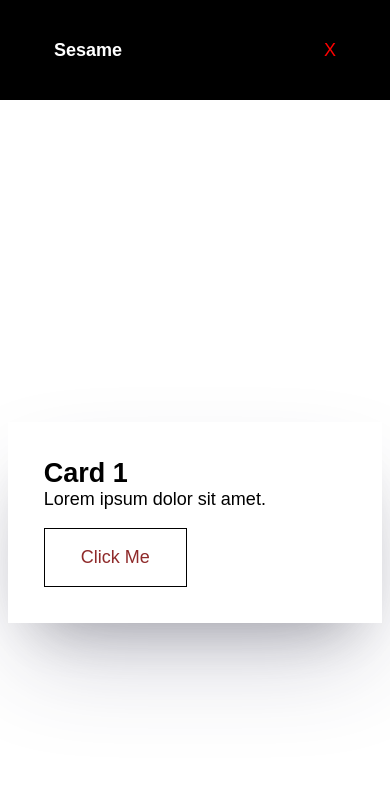
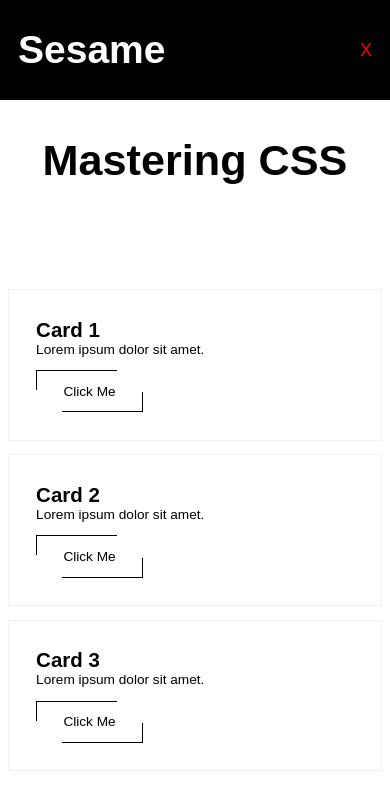
Before and after one commit to RickyRivas/css-animations-practice, a plain HTML site: page index.html in a window 390 px wide. Drawn offline with Linux system fonts and the light colour scheme; a web font is replaced by a local one.

Commit message:
responsive css

```diff
--- a/index.html
+++ b/index.html
@@ -81,9 +81,22 @@
             <span class='close'></span>
         </nav>
     </header>
+    <div class="heading">
+        <h1>Mastering CSS</h1>
+    </div>
     <section id="cards">
         <div class="item">
             <h2>Card 1</h2>
+            <p>Lorem ipsum dolor sit amet.</p>
+            <a href="#">Click Me</a>
+        </div>
+        <div class="item">
+            <h2>Card 2</h2>
+            <p>Lorem ipsum dolor sit amet.</p>
+            <a href="#">Click Me</a>
+        </div>
+        <div class="item">
+            <h2>Card 3</h2>
             <p>Lorem ipsum dolor sit amet.</p>
             <a href="#">Click Me</a>
         </div>
--- a/styles.css
+++ b/styles.css
@@ -5,8 +5,8 @@
 }
 
 :root {
-    --box-shadow: rgba(255, 255, 255, 0.1) 0px 1px 1px 0px inset, rgba(50, 50, 93, 0.25) 0px 50px 100px -20px, rgba(0, 0, 0, 0.3) 0px 30px 60px -30px;
-    ;
+    --box-shadow-one: rgba(255, 255, 255, 0.1) 0px 1px 1px 0px inset, rgba(50, 50, 93, 0.25) 0px 50px 100px -20px, rgba(0, 0, 0, 0.3) 0px 30px 60px -30px;
+    --box-shadow-two: rgba(0, 0, 0, 0.02) 0px 1px 3px 0px, rgba(27, 31, 35, 0.15) 0px 0px 0px 1px;
 }
 
 html,
@@ -36,11 +36,12 @@ header {
         justify-content: space-between;
         align-items: center;
         position: relative;
-        padding: 1em 3em;
+        padding: 1em;
+        z-index: 9999;
     }
 
     nav .logo {
-        font-size: 1em;
+        font-size: min(10vw, 2.2em);
         color: white;
     }
 
@@ -159,7 +160,8 @@ header {
         display: none;
         opacity: 0;
         border-radius: .5em;
-        box-shadow: var(--box-shadow)
+        box-shadow: var(--box-shadow-one);
+        z-index: 20;
     }
 
     .sublinks li a {
@@ -175,15 +177,30 @@ header {
     .sublinks li {
         border: 0;
     }
-
-    /* cards */
-    #cards {
-        height: 100%;
-        width: 96%;
+    /* heading */
+    .heading {
+        width: 100%;
+        max-width: 30em;
+        margin: auto;
         display: flex;
         justify-content: center;
         align-items: center;
+        padding: 2em;
+    }
+    .heading h1 {
+        font-size: min(12vw, 2.4em);
+    }
+    /* cards */
+    #cards {
+        padding-top: 5em;
+        height: auto;
+        width: 96%;
+        display: grid;
+        grid-template-columns: repeat(auto-fit, minmax(270px, 1fr));
+        place-items: center;
+        grid-gap: 1em;
         margin: auto;
+        font-size: min(3.5vw, 1em);
     }
 
     #cards .item {
@@ -194,9 +211,38 @@ header {
         flex-direction: column;
         justify-content: center;
         align-items: flex-start;
-        box-shadow: var(--box-shadow);
-        transition: transform 300ms ease-in-out;
+        border: 1px solid #f1f1f1;
+        position: relative;
+        z-index: 2;
+        transition: all .3s;
     }
+
+    #cards .item::before {
+        content: '';
+        background-color: #222;
+        width: 100%;
+        height: 0%;
+        position: absolute;
+        top: 0;
+        left: 0;
+        z-index: -1;
+        transition: height 300ms ease-in;
+    }
+
+    #cards .item:hover {
+        transition: box-shadow 300ms ease;
+        box-shadow: var(--box-shadow-one);
+    }
+
+    /*
+    #cards .item:hover a {
+        color: white;
+        border: 1px solid white;
+    }
+
+    #cards .item:hover::before {
+        height: 100%;
+    } */
 
     #cards .item h1 {
         margin-bottom: 1em;
@@ -207,10 +253,45 @@ header {
     }
 
     #cards .item a {
-        border: 1px solid black;
         padding: 1em 2em;
         text-decoration: none;
-        color: rgb(143, 42, 42);
+        color: black;
+        transition: all .3s;
+        position: relative;
+    }
+
+    .item a::after {
+        content: '';
+        border-left: 1px solid black;
+        border-top: 1px solid black;
+        width: 75%;
+        height: 45%;
+        position: absolute;
+        left: 0;
+        top: 0;
+        transition: all .3s;
+    }
+
+    .item a::before {
+        content: '';
+        border-right: 1px solid black;
+        border-bottom: 1px solid black;
+        height: 45%;
+        width: 75%;
+        position: absolute;
+        right: 0;
+        bottom: 0;
+        transition: all .3s;
+    }
+
+    .item a:hover::after {
+        height: 90%;
+        width: 90%;
+    }
+
+    .item a:hover::before {
+        height: 90%;
+        width: 90%;
     }
 }
 
@@ -240,3 +321,8 @@ header {
         transition: opacity 1000ms ease-in;
     }
 }
+@media (min-width: 2000px){
+    body, html {
+        font-size: 1vw;
+    }
+}
```
